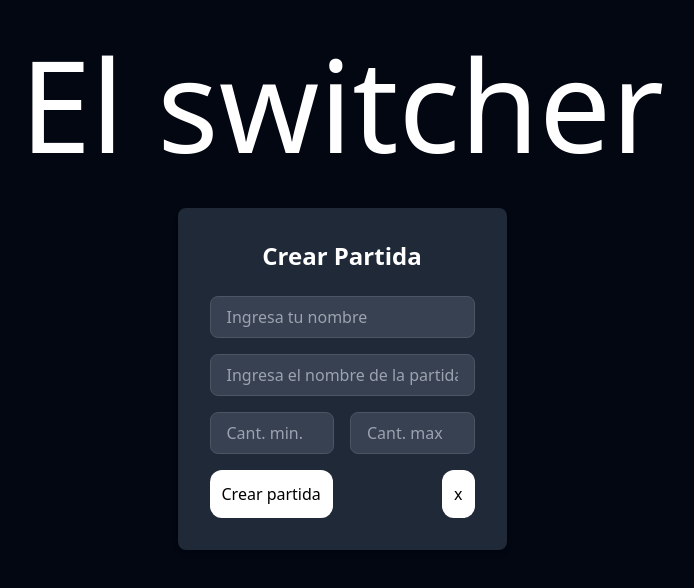
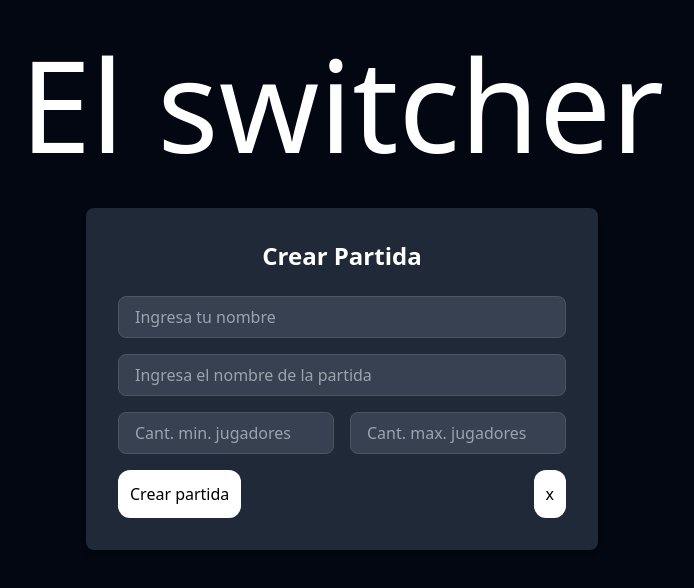
Before and after one commit to Grupo1-IS24/frontend-El-Switcher, a React (Vite) app: page / in a window 1280 px wide. Both pictures are taken after a click on the button "Crear partida". Shown: the top 588 px of the page, without its empty margins (298-992 px from the left). Built offline with nearby package versions, Linux system fonts and the light colour scheme.

Commit message:
SCRUM-25 Correcciones en componentes y creacion de componentes de input

```diff
--- a/src/components/Button/Button.jsx
+++ b/src/components/Button/Button.jsx
@@ -1,8 +1,9 @@
-const Button = ({ text, onPress }) => {
+const Button = ({ text, onPress, type = 'button' }) => {
   return (
     <button
+      type={type}
       onClick={onPress}
-      className="p-3 rounded-xl bg-white hover:bg-black hover:text-white transition-all"
+      className='p-3 rounded-xl bg-white hover:bg-black hover:text-white transition-all'
     >
       {text}
     </button>
--- a/src/components/CreateGameButton/CreateGameButton.jsx
+++ b/src/components/CreateGameButton/CreateGameButton.jsx
@@ -7,9 +7,7 @@ const CreateGameButton = () => {
 
   return (
     <>
-      <div>
-        <Button text="Crear partida" onPress={() => setshowForm(true)} />
-      </div>
+      <Button text='Crear partida' onPress={() => setshowForm(true)} />
       {showForm && <CreateGameForm setshowForm={setshowForm} />}
     </>
   );
--- a/src/components/CreateGameForm/CreateGameForm.jsx
+++ b/src/components/CreateGameForm/CreateGameForm.jsx
@@ -1,95 +1,63 @@
-import { useState } from 'react';
 import Button from '../Button/Button';
+import TextInput from '../TextInput/TextInput';
+import NumberInput from '../NumberInput/NumberInput';
 import { createGame } from '../../service/CreateGameService';
 
 const CreateGameForm = ({ setshowForm }) => {
-  const [values, setvalues] = useState({
-    ownerName: '',
-    gameName: '',
-    minPlayers: '',
-    maxPlayers: '',
-  });
+  const handleSubmit = (e) => {
+    e.preventDefault();
 
-  const handleChangeText = (value, field) => {
-    setvalues((prevValues) => ({
-      ...prevValues,
-      [field]: value,
-    }));
+    const elements = e.target.elements;
+
+    const gameInfo = {
+      ownerName: elements.ownerName.value,
+      gameName: elements.gameName.value,
+      minPlayers: elements.minPlayers.value,
+      maxPlayers: elements.maxPlayers.value,
+    };
+
+    /* Manage createGame service */
+    createGame(
+      gameInfo.gameName,
+      gameInfo.ownerName,
+      gameInfo.minPlayers,
+      gameInfo.maxPlayers
+    );
   };
 
   return (
-    <div className="absolute bg-gray-800 p-8 rounded-lg shadow-md mx-auto max-w-lg">
-      <h2 className="text-2xl font-bold text-white mb-6 text-center">
+    <div className='absolute bg-gray-800 p-8 rounded-lg shadow-md mx-auto max-w-lg'>
+      <h2 className='text-2xl font-bold text-white mb-6 text-center'>
         Crear Partida
       </h2>
+      <form onSubmit={handleSubmit} className='space-y-4'>
+        <TextInput name={'ownerName'} placeholder={'Ingresa tu nombre'} />
 
-      <div className="mb-4">
-        <input
-          value={values.ownerName}
-          type="text"
-          id="ownerName"
-          placeholder="Ingresa tu nombre"
-          className="w-full px-4 py-2 rounded-lg bg-gray-700 text-gray-200 placeholder-gray-400 border border-gray-600 focus:outline-none focus:ring-2 focus:ring-amber-500"
-          onChange={(e) => handleChangeText(e.target.value, 'ownerName')}
-        />
-      </div>
-
-      <div className="mb-4">
-        <input
-          value={values.gameName}
-          type="text"
-          id="gameName"
-          placeholder="Ingresa el nombre de la partida"
-          className="w-full px-4 py-2 rounded-lg bg-gray-700 text-gray-200 placeholder-gray-400 border border-gray-600 focus:outline-none focus:ring-2 focus:ring-amber-500"
-          onChange={(e) => handleChangeText(e.target.value, 'gameName')}
-        />
-      </div>
-
-      <div className="mb-4 flex space-x-4">
-        <input
-          value={values.minPlayers}
-          type="number"
-          id="minPlayers"
-          min={2}
-          max={4}
-          placeholder="Cant. min. jugadores"
-          className="w-full px-4 py-2 rounded-lg bg-gray-700 text-gray-200 placeholder-gray-400 border border-gray-600 focus:outline-none focus:ring-2 focus:ring-amber-500"
-          onChange={(e) =>
-            handleChangeText(Number(e.target.value), 'minPlayers')
-          }
+        <TextInput
+          name={'gameName'}
+          placeholder={'Ingresa el nombre de la partida'}
         />
 
-        <input
-          value={values.maxPlayers}
-          type="number"
-          id="maxPlayers"
-          min={2}
-          max={4}
-          placeholder="Cant. max. jugadores"
-          className="w-full px-4 py-2 rounded-lg bg-gray-700 text-gray-200 placeholder-gray-400 border border-gray-600 focus:outline-none focus:ring-2 focus:ring-amber-500"
-          onChange={(e) =>
-            handleChangeText(Number(e.target.value), 'maxPlayers')
-          }
-        />
-      </div>
+        <div className='mb-4 flex space-x-4'>
+          <NumberInput
+            name={'minPlayers'}
+            min={'2'}
+            max={'4'}
+            placeholder={'Cant. min. jugadores'}
+          />
+          <NumberInput
+            name={'maxPlayers'}
+            min={'2'}
+            max={'4'}
+            placeholder={'Cant. max. jugadores'}
+          />
+        </div>
 
-      <div className="flex flex-row justify-between">
-        <Button
-          type="submit"
-          text="Crear partida"
-          className="w-full py-2 bg-amber-500 hover:bg-amber-600 text-white font-semibold rounded-lg shadow-md transition duration-300"
-          onPress={(e) => {
-            e.preventDefault();
-            createGame(
-              values.gameName,
-              values.ownerName,
-              values.minPlayers,
-              values.maxPlayers
-            );
-          }}
-        />
-        <Button text={'x'} onPress={() => setshowForm(false)} />
-      </div>
+        <div className='flex flex-row justify-between'>
+          <Button type='submit' text='Crear partida' />
+          <Button text={'x'} onPress={() => setshowForm(false)} />
+        </div>
+      </form>
     </div>
   );
 };
--- /dev/null
+++ b/src/components/NumberInput/NumberInput.jsx
@@ -0,0 +1,14 @@
+const NumberInput = ({ name, min, max, placeholder = '' }) => {
+  return (
+    <input
+      type='number'
+      name={name}
+      min={min}
+      max={max}
+      placeholder={placeholder}
+      className='w-full px-4 py-2 rounded-lg bg-gray-700 text-gray-200 placeholder-gray-400 border border-gray-600 focus:outline-none focus:ring-2 focus:ring-amber-500'
+    />
+  );
+};
+
+export default NumberInput;
--- /dev/null
+++ b/src/components/TextInput/TextInput.jsx
@@ -0,0 +1,12 @@
+const TextInput = ({ name, placeholder = '' }) => {
+  return (
+    <input
+      type='text'
+      name={name}
+      placeholder={placeholder}
+      className="w-full px-4 py-2 rounded-lg bg-gray-700 text-gray-200 placeholder-gray-400 border border-gray-600 focus:outline-none focus:ring-2 focus:ring-amber-500"
+    />
+  );
+};
+
+export default TextInput;
```
